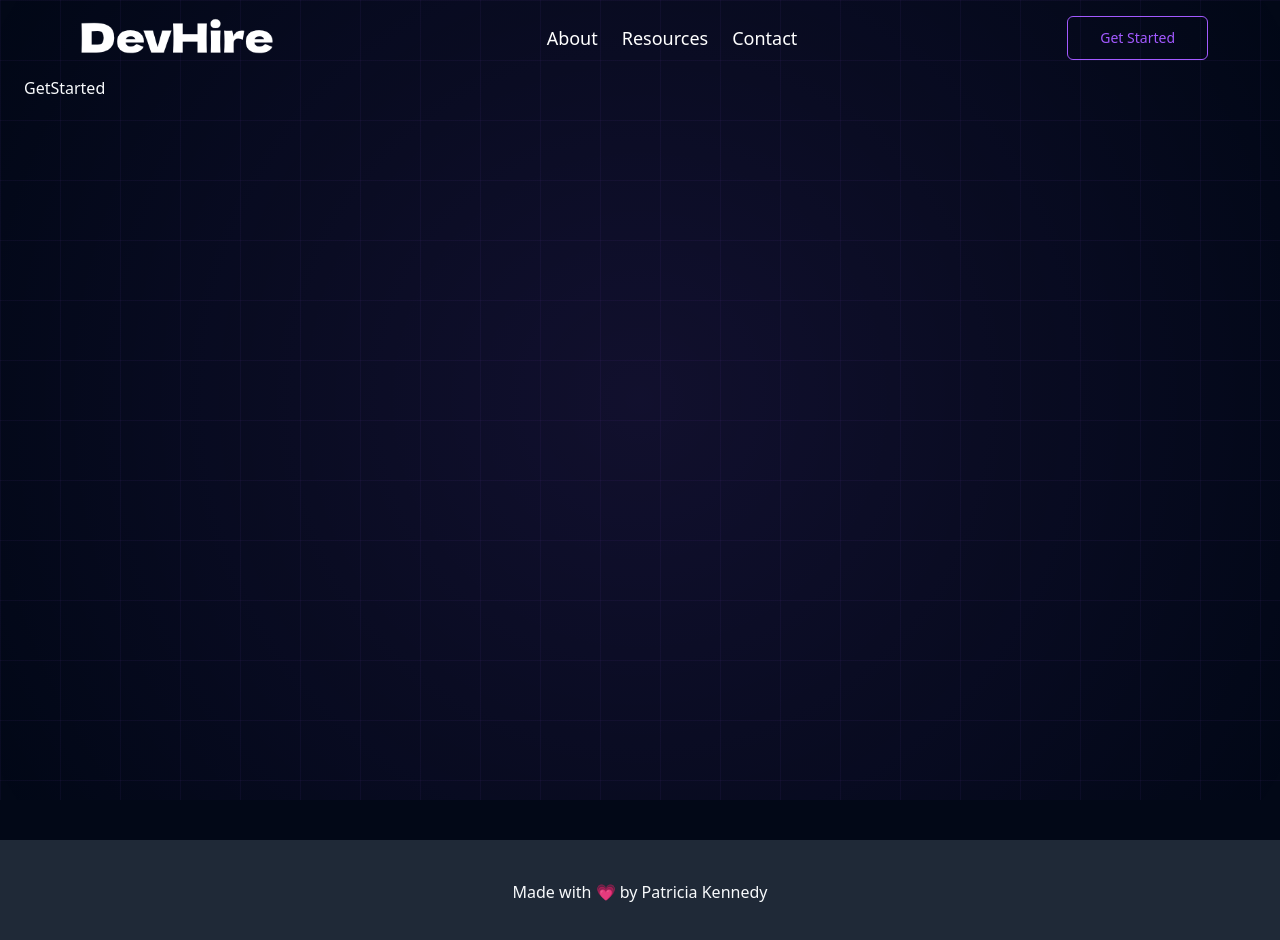
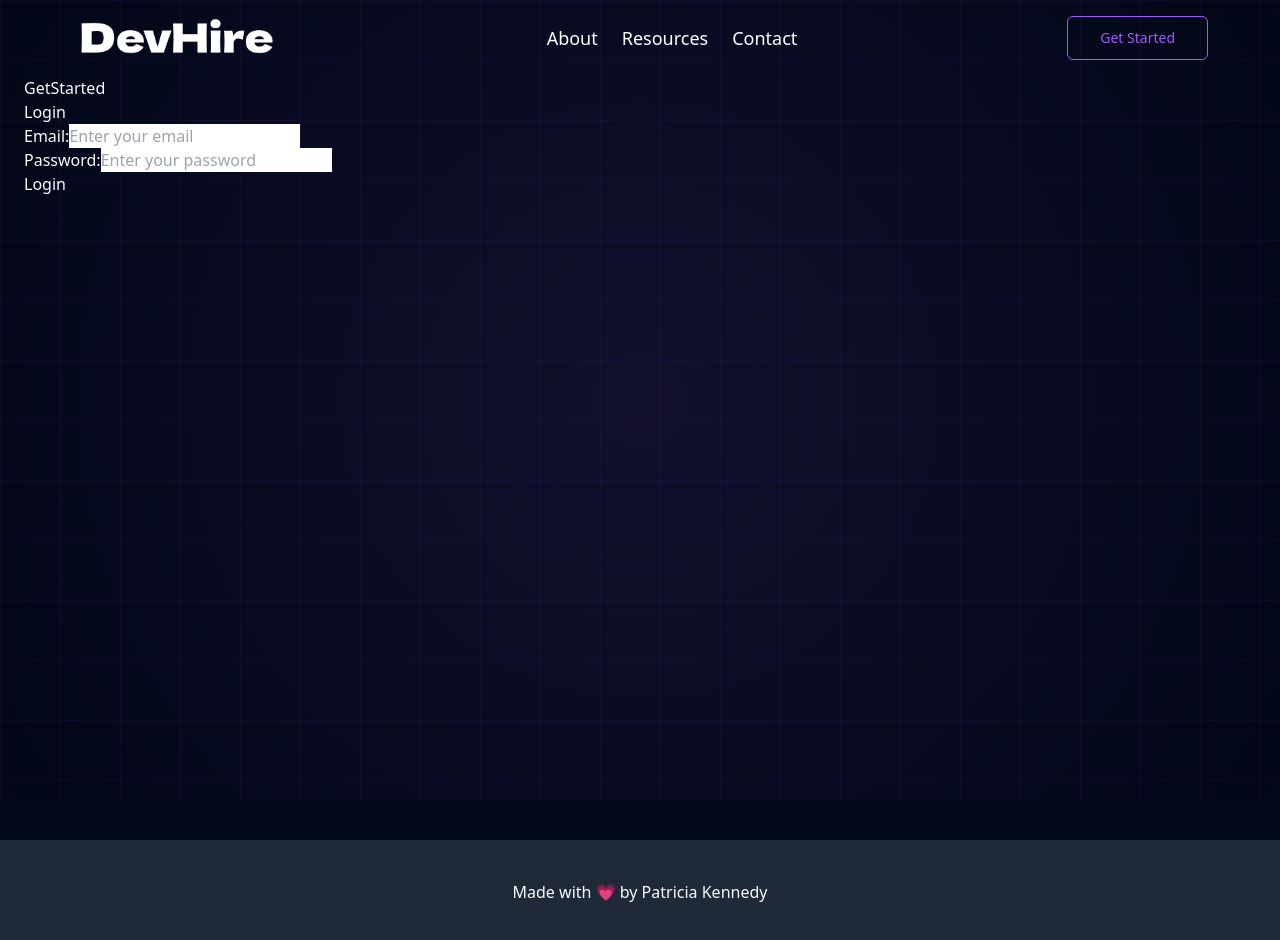
Before and after one commit to patriciakennedy/react-shadcn, a React (Vite) app: page /get-started in a window 1280 px wide. Shown: the top 940 px of the page. Built offline with nearby package versions, Linux system fonts and the light colour scheme.

Commit message:
Added new files to improve site flow

```diff
--- a/src/layout/AppLayout.jsx
+++ b/src/layout/AppLayout.jsx
@@ -8,6 +8,7 @@ const AppLayout = () => {
             <main className="min-h-screen container mx-auto px-6">
                 <Header />
                 <Outlet />
+
             </main>
             <div className="p-10 text-center bg-gray-800 mt-10">
                 Made with 💗 by Patricia Kennedy
--- a/src/pages/GetStarted.jsx
+++ b/src/pages/GetStarted.jsx
@@ -1,7 +1,15 @@
-import React from 'react';
+import React from 'react'
+import LoginForm from './LoginForm';
 
 const GetStarted = () => {
-    return <div>GetStarted</div>;
+  return (
+    <>
+      <div>GetStarted</div>
+    <LoginForm />
+
+    </>
+  )
+
 };
 
-export default GetStarted;
+export default GetStarted
--- a/src/pages/LoginForm.js
+++ /dev/null
@@ -1,7 +0,0 @@
-import React from 'react';
-
-const LoginForm = () => {
-    return <div>LoginForm</div>;
-};
-
-export default LoginForm;
--- /dev/null
+++ b/src/pages/LoginForm.jsx
@@ -0,0 +1,42 @@
+// import React from 'react';
+import React, { useState } from 'react';
+
+const LoginForm = () => {
+    const [email, setEmail] = useState('');
+    const [password, setPassword] = useState('');
+
+    const handleSubmit = (e) => {
+        e.preventDefault();
+        console.log('Email: ', email);
+        console.log('Password: ', password);
+    };
+
+    return (
+        <div>
+            <h2>Login</h2>
+            <form action="" onSubmit={handleSubmit}>
+                <div>
+                    <label htmlFor="">Email:</label>
+                    <input
+                        type="email"
+                        placeholder="Enter your email"
+                        value={email}
+                        onChange={(e) => setEmail(e.target.value)}
+                    />
+                </div>
+                <div>
+                    <label>Password:</label>
+                    <input
+                        type="password"
+                        placeholder="Enter your password"
+                        value={password}
+                        onChange={(e) => setPassword(e.target.value)}
+                    />
+                </div>
+                <button type="submit">Login</button>
+            </form>
+        </div>
+    );
+};
+
+export default LoginForm;
--- /dev/null
+++ b/src/pages/UserTypeCard.jsx
@@ -0,0 +1,9 @@
+import React from 'react'
+
+const UserTypeCard = () => {
+  return (
+    <div>UserTypeCard</div>
+  )
+}
+
+export default UserTypeCard
```
Also changed, not shown: src/pages/landing.jsx (+3 -8 lines).
